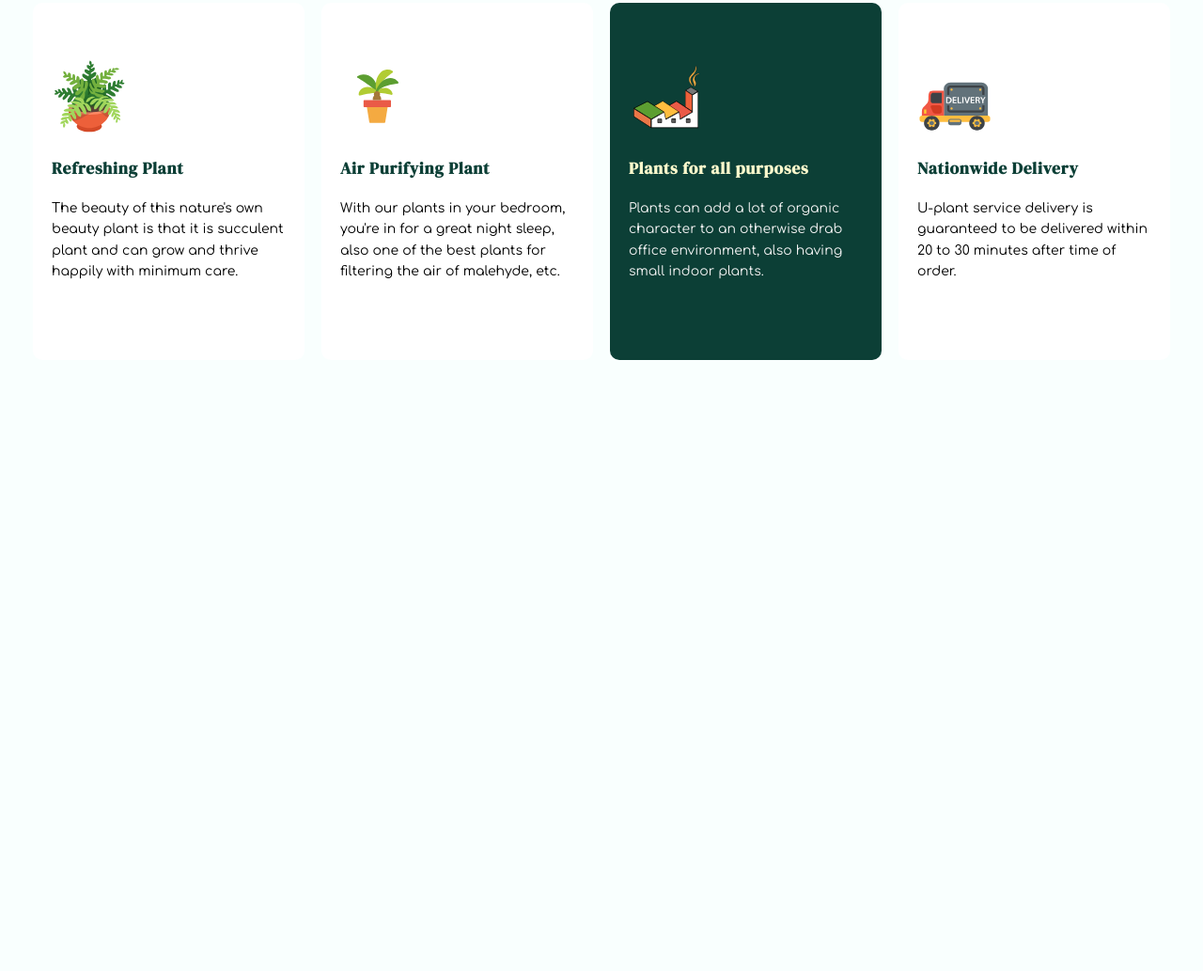
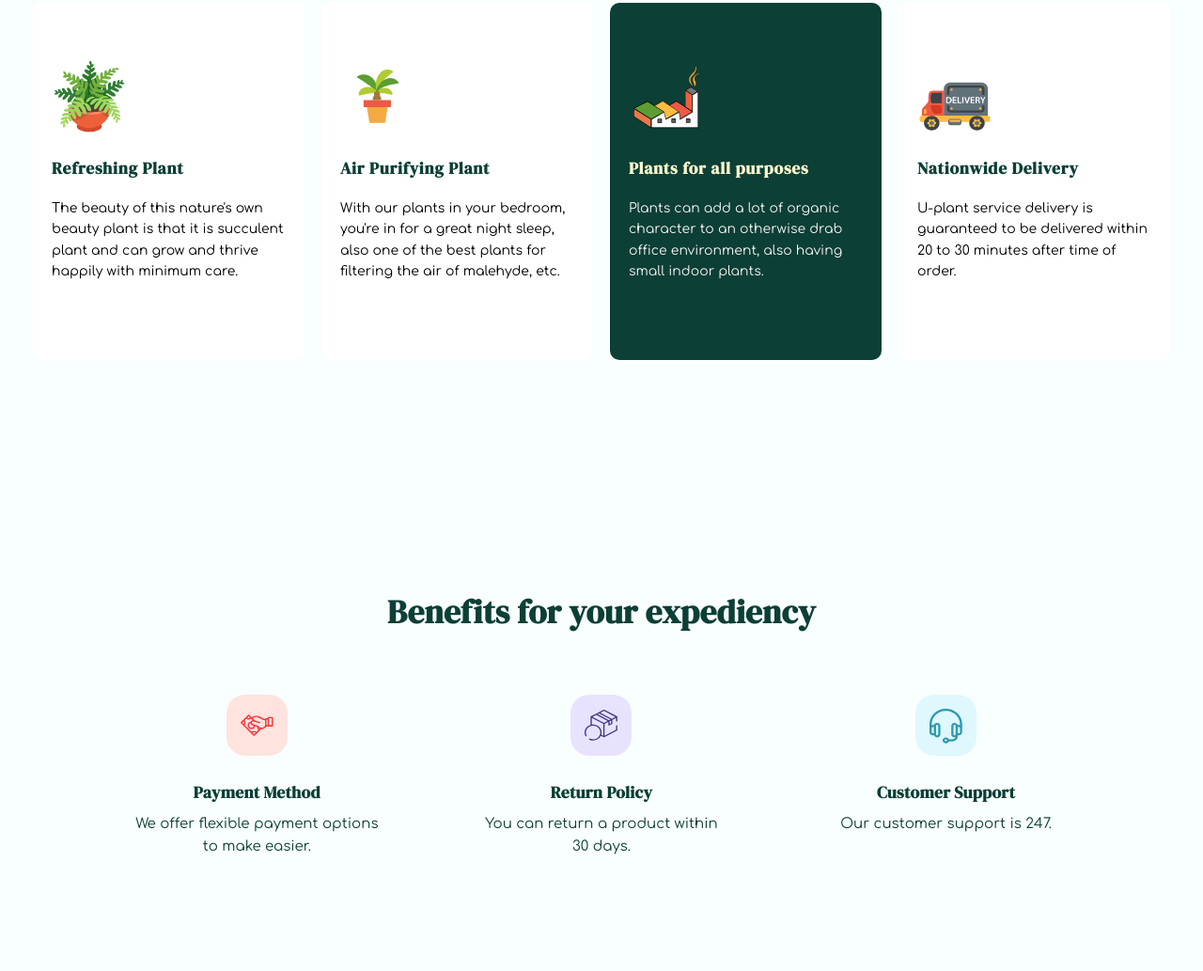
Before and after one commit to abdulsamadayoade/Uplant, a plain HTML site: page index.html in a window 1280 px wide. Shown: the part 2900-3933 px from the top of the page at 94% size. Before the commit the page ends 3403 px from the top, so only its background shows below. Drawn offline with Linux system fonts and the light colour scheme.

Commit message:
Styled the expediency section

```diff
--- a/index.html
+++ b/index.html
@@ -133,5 +133,29 @@
             </div>
         </div>
     </section>
+
+    <!-- EXPEDIENCY SECTION -->
+    <section class="expediency">
+        <div class="container">
+            <h2 class="h-2">Benefits for your expediency</h2>
+            <div class="expediency__grid">
+                <div class="expediency__col expediency__col--1">
+                    <div><img src="assets/payment.svg" alt="payment"></div>
+                    <h3>Payment Method</h3>
+                    <p>We offer flexible payment options to make easier.</p>
+                </div>
+                <div class="expediency__col expediency__col--2">
+                    <div><img src="assets/return.svg" alt="return"></div>
+                    <h3>Return Policy</h3>
+                    <p>You can return a product within 30 days.</p>
+                </div>
+                <div class="expediency__col expediency__col--3">
+                    <div><img src="assets/customer.svg" alt="customer"></div>
+                    <h3>Customer Support</h3>
+                    <p>Our customer support is 247.</p>
+                </div>
+            </div>
+        </div>
+    </section>
 </body>
 </html>
--- a/styles/sass/pages/_home.scss
+++ b/styles/sass/pages/_home.scss
@@ -236,3 +236,58 @@ section {
         }
     }
 }
+
+// EXPEDIENCY SECTION
+.expediency {
+    .h-2 {
+        text-align: center;
+        margin-bottom: 6rem;
+    }
+
+    &__grid {
+        display: grid;
+        grid-template-columns: repeat(3, 1fr);
+        max-width: 100rem;
+        margin: 0 auto;
+        column-gap: 10rem;
+        // border: 1px solid red;
+    }
+
+    &__col {
+        color: $color-1;
+        text-align: center;
+
+        img {
+            width: 100%;
+        }
+
+        div {
+            height: 6.5rem;
+            width: 6.5rem;
+            padding: 1.5rem;
+            border-radius: 20px;
+            display: grid;
+            place-items: center;
+            margin: 0 auto;
+            margin-bottom: 2.5rem;
+        }
+
+        h3 {
+            font-family: $ff-heading;
+            margin-bottom: .8rem;
+            letter-spacing: .3px;
+        }
+    }
+
+    &__col--1 {
+        div {background-color: #FFE3DE;}
+    }
+
+    &__col--2 {
+        div {background-color: #E7E3FF;}
+    }
+
+    &__col--3 {
+        div {background-color: #DEF8FD;}
+    }
+}
```
Also changed, not shown: styles/css/main.css.
